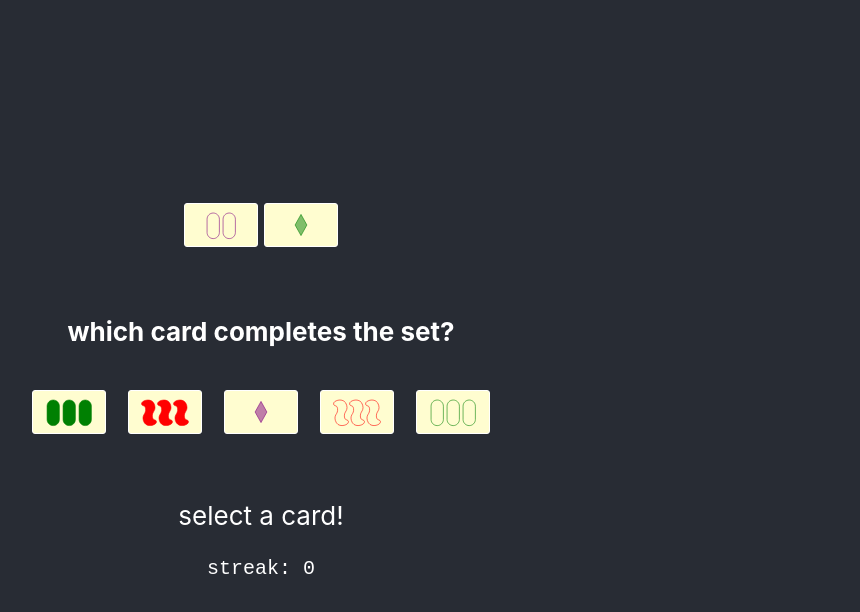
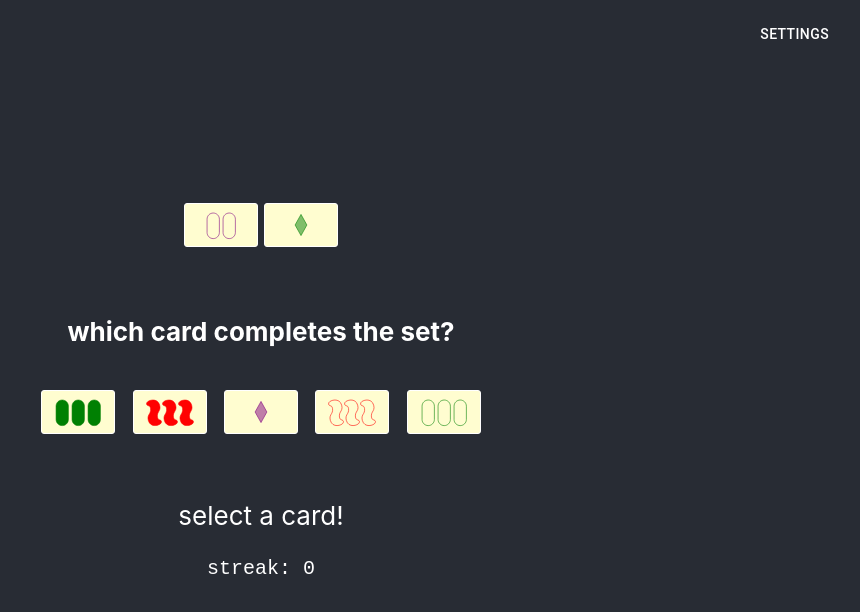
Before and after one commit to maikully/settrainer, a React (Create React App) app: page / in a window 1280 px wide. Shown: the top 612 px of the page, without its empty margins (379-1239 px from the left). Built offline with nearby package versions, Linux system fonts and the light colour scheme.

Commit message:
add difficulty

```diff
--- a/package.json
+++ b/package.json
@@ -11,6 +11,7 @@
     "@testing-library/jest-dom": "^5.16.5",
     "@testing-library/react": "^13.4.0",
     "@testing-library/user-event": "^13.5.0",
+    "@types/react-transition-group": "^4.4.5",
     "gh-pages": "^4.0.0",
     "react": "^18.2.0",
     "react-dom": "^18.2.0",
--- a/src/CardDisplay.js
+++ b/src/CardDisplay.js
@@ -6,7 +6,13 @@ import {
   InputLabel,
   Select,
   MenuItem,
-  Button
+  Button,
+  Modal,
+  Box,
+  Typography,
+  TextField,
+  Backdrop,
+  Fade
 } from '@material-ui/core'
 import React, { useState } from 'react'
 
@@ -35,7 +41,17 @@ function conjugateCard (a, b) {
   return c
 }
 
-function getOptions (shuffledArray) {
+function match (s1, s2) {
+  var count = 0
+
+  for (let i = 0; i < s1.length; i++) {
+    if (s2[i] === s1[i]) count++
+  }
+
+  return count
+}
+function getOptions (shuffledArray, n, d) {
+  console.log(n)
   var cardOne = shuffledArray[0]
   var cardTwo = shuffledArray[1]
   var answer = conjugateCard(cardOne, cardTwo)
@@ -43,12 +59,25 @@ function getOptions (shuffledArray) {
   options.push(answer)
   for (let x = 2; x < shuffledArray.length; x++) {
     if (shuffledArray[x] !== answer) {
-      options.push(shuffledArray[x])
-      if (options.length === 5) {
+      if (d && match(shuffledArray[x], answer) >= d - 1) {
+        options.push(shuffledArray[x])
+      }
+      if (!d) {
+        options.push(shuffledArray[x])
+      }
+      if (options.length === n) {
         return options.sort((a, b) => 0.5 - Math.random())
       }
     }
   }
+  if (options.length < n) {
+    for (let x = 2; x < shuffledArray.length && options.length < n; x++) {
+      if (!options.includes(shuffledArray[x])) {
+        options.push(shuffledArray[x])
+      }
+    }
+  }
+  return options.sort((a, b) => 0.5 - Math.random())
 }
 class CardDisplay extends React.Component {
   constructor (props) {
@@ -57,19 +86,14 @@ class CardDisplay extends React.Component {
     const shuffledArray = array.sort((a, b) => 0.5 - Math.random())
     var cardOne = shuffledArray[0]
     var cardTwo = shuffledArray[1]
-    var options = getOptions(shuffledArray)
+    var options = getOptions(shuffledArray, 5, 1)
     var answer = conjugateCard(cardOne, cardTwo)
     let cardWidth
     if (window.screen.width < 500) {
-        cardWidth = window.screen.width / 3
-
+      cardWidth = window.screen.width / 3
+    } else {
+      cardWidth = window.screen.width / 10
     }
-    else {
-
-        cardWidth = window.screen.width / 10
-    }
-
-    console.log(cardWidth)
 
     this.state = {
       number: 0,
@@ -84,9 +108,13 @@ class CardDisplay extends React.Component {
       options: options,
       message: 'select a card!',
       streak: 0,
-      cardWidth: cardWidth
+      cardWidth: cardWidth,
+      numberDisplay: 5,
+      settingsOpen: false,
+      difficulty: 1
     }
     this.handleSubmit = this.handleSubmit.bind(this)
+    this.handleSettingsOpen = this.handleSettingsOpen.bind(this)
     this.handleSelection = this.handleSelection.bind(this)
     this.checkSet = this.checkSet.bind(this)
   }
@@ -96,7 +124,13 @@ class CardDisplay extends React.Component {
     )
     var cardOne = shuffledArray[0]
     var cardTwo = shuffledArray[1]
-    var options = getOptions(shuffledArray)
+    console.log(this.state.numberDisplay)
+    var options = getOptions(
+      shuffledArray,
+      this.state.numberDisplay,
+      this.state.difficulty
+    )
+    console.log(options)
     var answer = conjugateCard(cardOne, cardTwo)
     this.setState({
       shuffledArray: shuffledArray
@@ -135,6 +169,19 @@ class CardDisplay extends React.Component {
       this.setState({ message: 'Try again!' })
     }
   }
+  handleSettingsOpen () {
+    this.setState({ settingsOpen: !this.state.settingsOpen })
+  }
+  handleSettingsChange (x, e) {
+    if (x === 0) {
+      this.setState(
+        { numberDisplay: parseInt(e.target.value) },
+        this.resetBoard
+      )
+    } else if (x === 1) {
+      this.setState({ difficulty: parseInt(e.target.value) }, this.resetBoard)
+    }
+  }
   checkSet (a, b, c) {
     for (let i = 0; i < 4; i++) {
       if ((a.charAt(i) + b.charAt(i) + c.charAt(i)) % 3 !== 0) return false
@@ -145,14 +192,95 @@ class CardDisplay extends React.Component {
   render () {
     return (
       <span>
+        <Button
+          style={{ position: 'absolute', right: '5%', top: '2%' }}
+          onClick={this.handleSettingsOpen}
+        >
+          Settings
+        </Button>
+        <Modal
+          aria-labelledby='transition-modal-title'
+          aria-describedby='transition-modal-description'
+          open={this.state.settingsOpen}
+          onClose={this.handleSettingsOpen}
+          closeAfterTransition
+          BackdropComponent={Backdrop}
+          BackdropProps={{
+            timeout: 500
+          }}
+        >
+          <Fade in={this.state.settingsOpen}>
+            <Box
+              sx={{
+                position: 'absolute',
+                top: '50%',
+                left: '50%',
+                transform: 'translate(-50%, -50%)',
+                width: 400,
+                bgcolor: 'background.paper',
+                border: '2px solid #000',
+                boxShadow: 24,
+                p: 4
+              }}
+            >
+              <Typography
+                id='modal-modal-title'
+                variant='h6'
+                component='h2'
+                style={{ color: 'white' }}
+              >
+                Settings
+              </Typography>
+              <br></br>
+              <Typography
+                style={{ color: 'white' }}
+                id='modal-modal-description'
+                sx={{ mt: 2 }}
+              >
+                Number of options to display:{' '}
+              </Typography>
+              <TextField
+                id='outlined-number'
+                type='number'
+                InputProps={{ inputProps: { min: 5, max: 15 } }}
+                value={this.state.numberDisplay}
+                onChange={e => this.handleSettingsChange(0, e)}
+                InputLabelProps={{
+                  shrink: true
+                }}
+              />
+              <br></br>
+              <br></br>
+              <Typography
+                style={{ color: 'white' }}
+                id='modal-modal-description'
+                sx={{ mt: 2 }}
+              >
+                Difficulty of options:{' '}
+              </Typography>
+              <TextField
+                id='outlined-number'
+                type='number'
+                InputProps={{ inputProps: { min: 1, max: 4 } }}
+                value={this.state.difficulty}
+                onChange={e => this.handleSettingsChange(1, e)}
+                InputLabelProps={{
+                  shrink: true
+                }}
+              />
+            </Box>
+          </Fade>
+        </Modal>
         <animated.div>
           <ResponsiveSetCard
+            id={0}
             value={this.state.cardOne}
             width={this.state.cardWidth}
             background={'#FFFDD0'}
             active={false}
           />
           <ResponsiveSetCard
+            id={1}
             value={this.state.cardTwo}
             width={this.state.cardWidth}
             background={'#FFFDD0'}
@@ -163,11 +291,29 @@ class CardDisplay extends React.Component {
         <div>
           <h4>which card completes the set?</h4>
         </div>
-        <span style={{ display: 'flex', width: window.screen.width, justifyContent: "center", flexWrap: "wrap" }}>
+        <span
+          style={{
+            display: 'flex',
+            width:
+              window.screen.width <= 500
+                ? window.screen.width
+                : window.screen.width / 1.75,
+            justifyContent: 'center',
+            flexWrap: 'wrap'
+          }}
+        >
           {this.state.options.map((card, idx) => (
-            <Button onClick={() => this.handleSelection(card)}>
+            <Button
+              style={{
+                flex:
+                  window.screen.width <= 500
+                    ? '1 0 calc(35% - 10px)'
+                    : '1 0 calc(20% - 10px)'
+              }}
+              onClick={() => this.handleSelection(card)}
+            >
               <ResponsiveSetCard
-                id={idx}
+                id={1 + idx}
                 value={card}
                 width={this.state.cardWidth}
                 background={'#FFFDD0'}
@@ -264,8 +410,10 @@ class CardDisplay extends React.Component {
           Submit
         </Button>
             */}
-          <p>{this.state.message}</p>
-          <p style={{fontFamily:'monospace', fontSize:"20px"}}>streak: {this.state.streak}</p>
+        <p>{this.state.message}</p>
+        <p style={{ fontFamily: 'monospace', fontSize: '20px' }}>
+          streak: {this.state.streak}
+        </p>
         {/*
         {this.state.cardArray.map((card, idx) => (
           <animated.div
--- a/src/ResponsiveSetCard.js
+++ b/src/ResponsiveSetCard.js
@@ -78,7 +78,7 @@ function ResponsiveSymbol (props) {
         var fill = "transparent"
         break
     case 2:
-        var fill = 'url(#' + props.color.toString() + props.shade.toString() + ')'
+        var fill = 'url(#' + props.id.toString() + props.color.toString() + props.shade.toString() + props.shape.toString() + ')'
         //var fill = color
         break
     default:
@@ -94,10 +94,10 @@ function ResponsiveSymbol (props) {
       strokeWidth={18}
     >
       <defs>
-        <pattern id={props.color.toString() + props.shade.toString()} patternUnits="userSpaceOnUse" width="10" height="25" patternTransform="rotate(45)">
-			<line x1="0" y="0" x2="100" y2="0" stroke={color} stroke-width="20" />
+        <pattern id={props.id.toString() + props.color.toString() + props.shade.toString() + props.shape.toString()} patternUnits="userSpaceOnUse" width="10" height="25" patternTransform="rotate(45)">
+			<line x1="0" y="0" x2="100" y2="0" stroke={color} strokeWidth="20" />
 		</pattern>
-        <path id={props.shape} class='cls-1' d={finalCoords} />
+        <path id={props.shape} className='cls-1' d={finalCoords} />
       </defs>
       <use
         href={'#' + props.shape}
@@ -142,6 +142,7 @@ function ResponsiveSetCard (props) {
       {[...Array(number + 1)].map((_, i) => (
         <ResponsiveSymbol
           key={i}
+          id={props.id}
           color={color}
           shape={shape}
           shade={shade}
```
Also changed, not shown: 2 other files (tests, documents, lock files or other folders).
